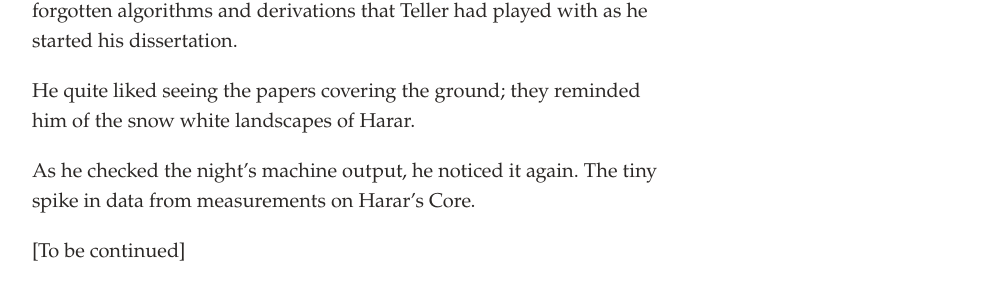
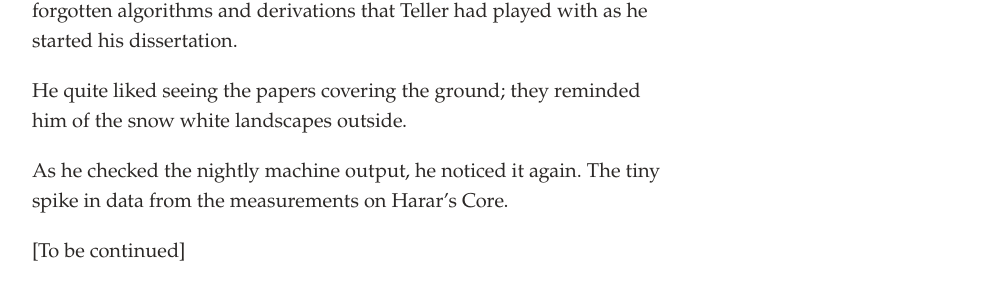
Before and after one commit to svvchen/nervxious, a Jekyll site: the page built from _posts/2019-08-12-teller.markdown, in a window 1280 px wide. Shown: the part 1417-1719 px from the top of the page, without its empty margins (286-1279 px from the left). Built offline with Jekyll 4.4.1, drawn with Linux system fonts in a browser that asks for light colours; comment, search, counter and statistics services are not loaded.

Commit message:
Update 2019-08-12-teller.markdown

```diff
--- a/_posts/2019-08-12-teller.markdown
+++ b/_posts/2019-08-12-teller.markdown
@@ -26,8 +26,8 @@ The place was a mess.
 
 Papers were strewn across the lab floor. Most housed old calculations -- forgotten algorithms and derivations that Teller had played with as he started his dissertation.
 
-He quite liked seeing the papers covering the ground; they reminded him of the snow white landscapes of Harar.
+He quite liked seeing the papers covering the ground; they reminded him of the snow white landscapes outside.
 
-As he checked the night's machine output, he noticed it again. The tiny spike in data from measurements on Harar's Core.
+As he checked the nightly machine output, he noticed it again. The tiny spike in data from the measurements on Harar's Core.
 
 [To be continued]
```
